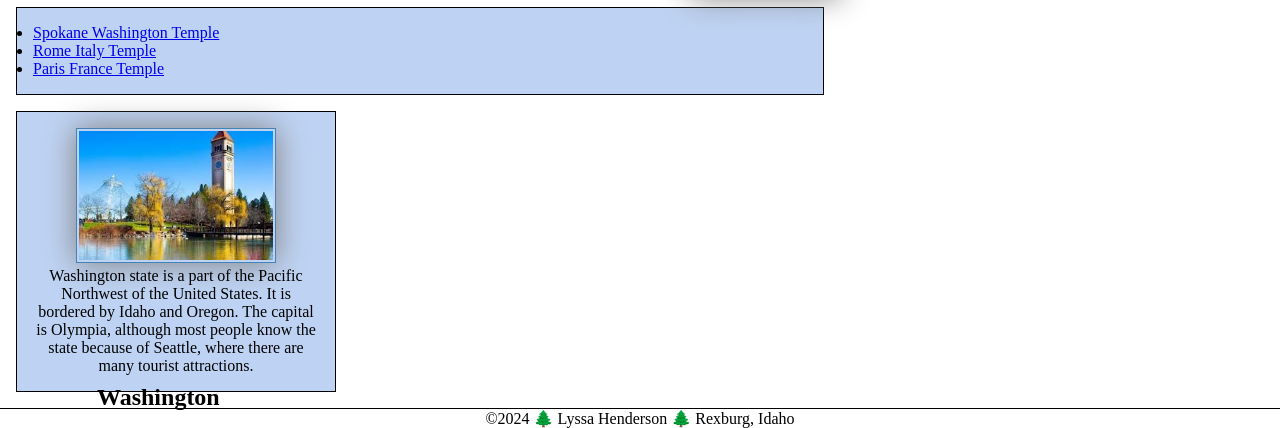
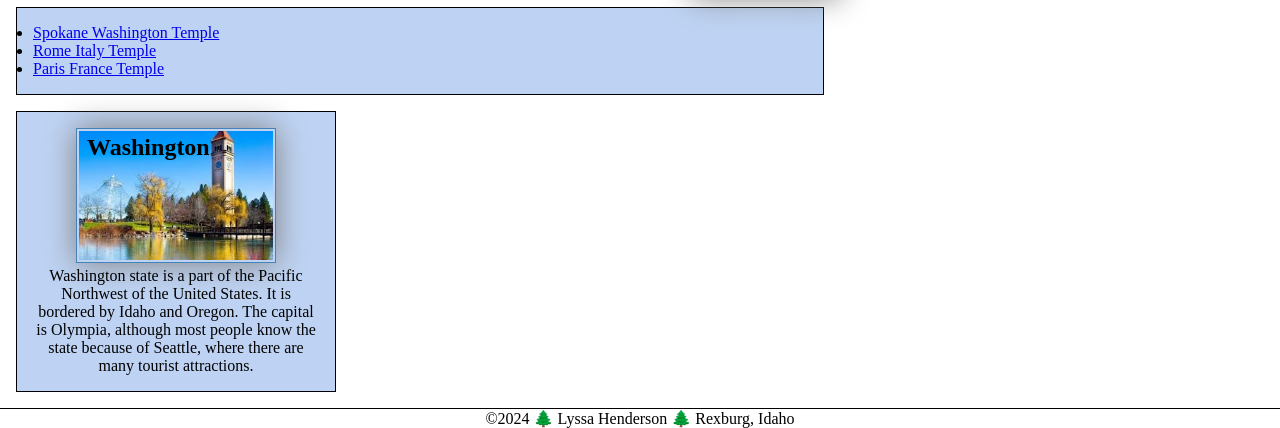
Before and after one commit to lyssahenderson/WDD130, a plain HTML site: page index.html in a window 1280 px wide. Shown: the part 464-892 px from the top of the page. Drawn offline with Linux system fonts and the light colour scheme.

Commit message:
maybeeee

```diff
--- a/styles/styles.css
+++ b/styles/styles.css
@@ -35,8 +35,8 @@ aside {
 }
 aside h2 {
     position: absolute;
-    left: 80px;
-    bottom: -20px;
+    left: 70px;
+    bottom: 230px;
 }
 aside img {
     width: 200px;
```
